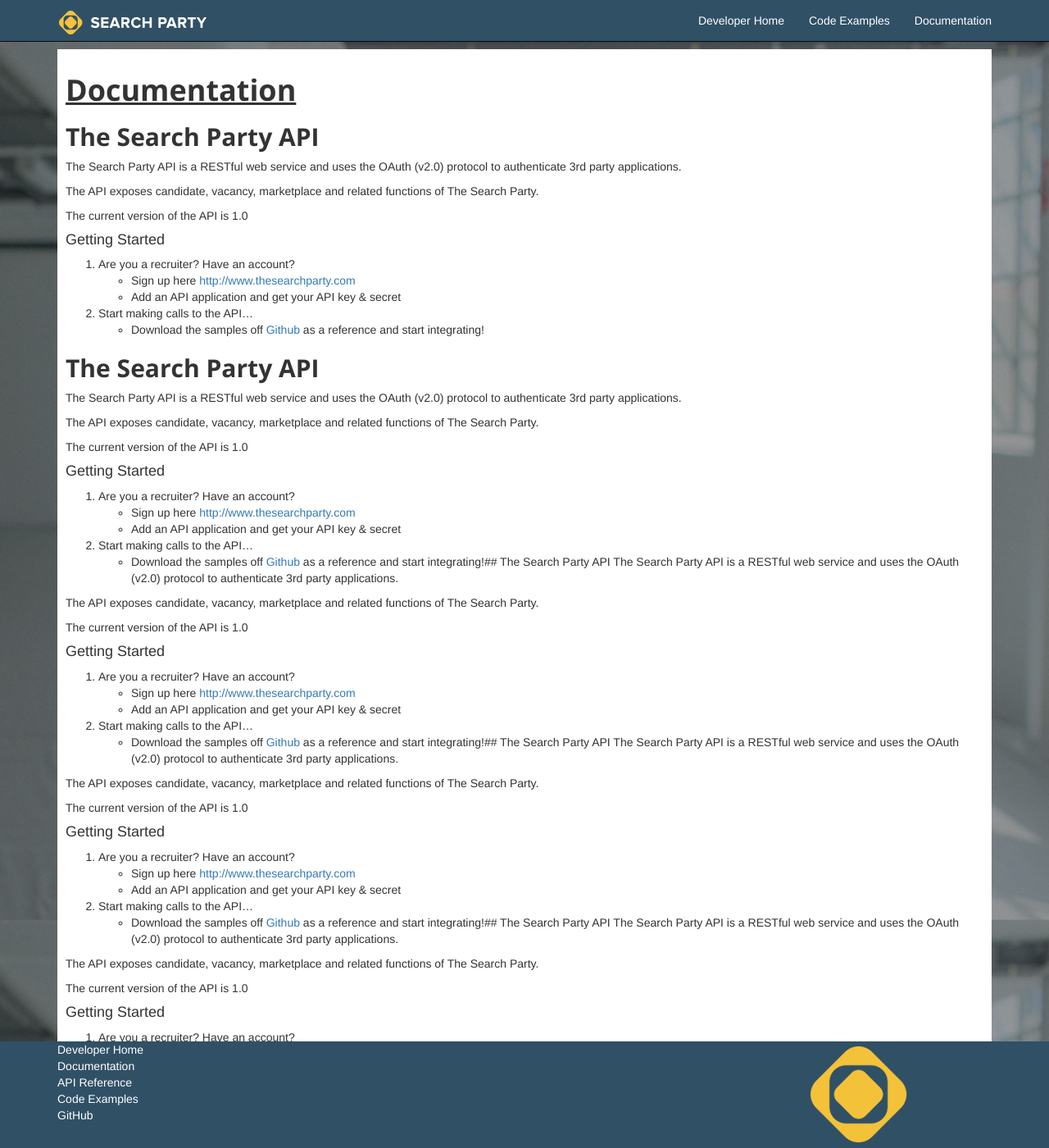
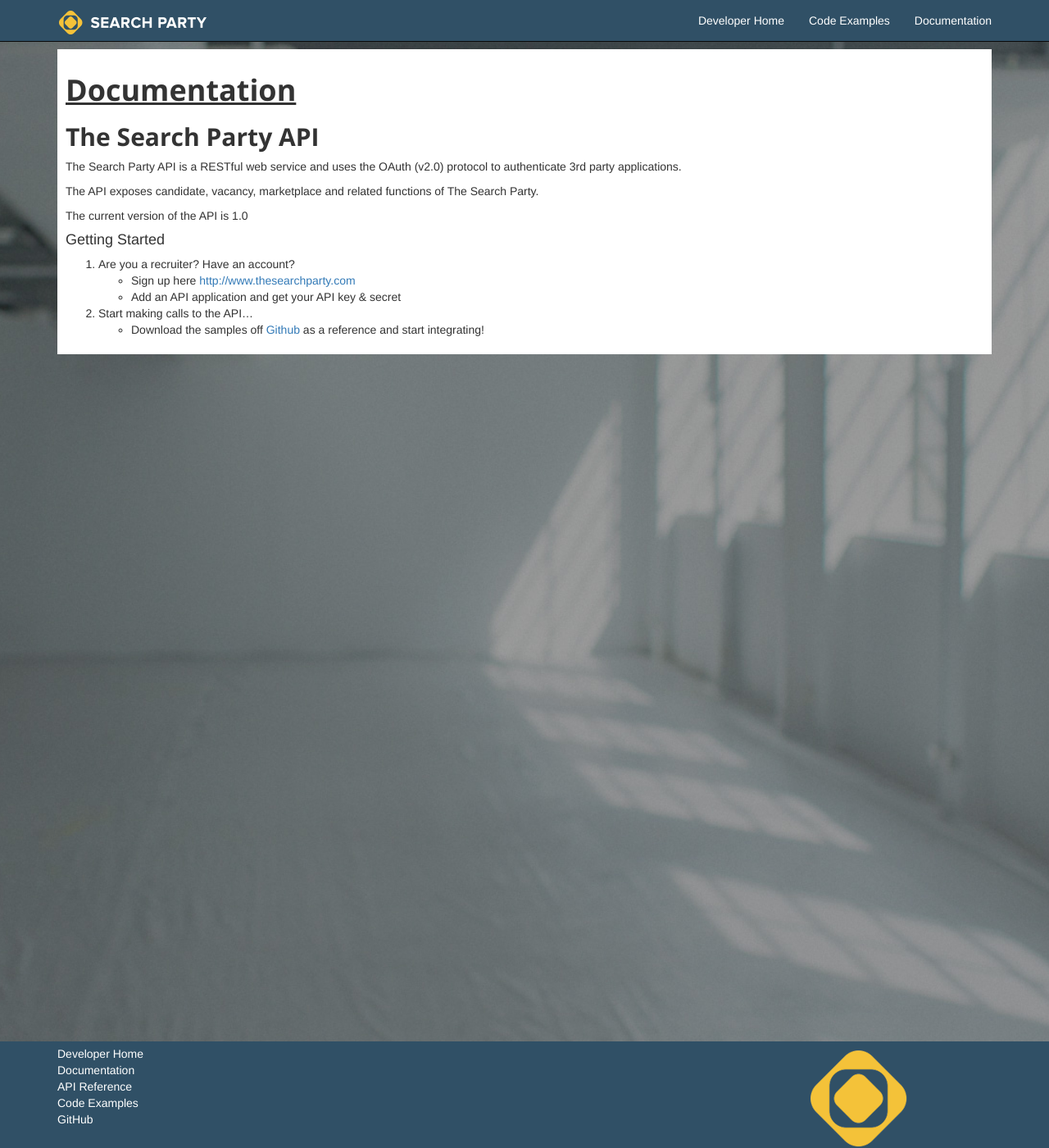
Before and after one commit to thesearchparty/searchparty-dev-site, a Jekyll site: the page built from documentation.md, in a window 1280 px wide and 1400 px high. Shown: the whole window at 82% size. Built offline with Jekyll 4.4.1, drawn with Linux system fonts in a browser that asks for light colours; some of the changed text lies outside the part shown.

Commit message:
fixing padding on foot

```diff
--- a/css/main.scss
+++ b/css/main.scss
@@ -71,6 +71,7 @@
 }
 
 .footer {
+	padding-top: 5px;
 	background-color: #305066 !important;
 	// position: absolute;
  	// bottom: 0;
--- a/documentation.md
+++ b/documentation.md
@@ -17,65 +17,3 @@
 - Add an API application and get your API key & secret
 2. Start making calls to the API...
 - Download the samples off [Github](https://github.com/thesearchparty) as a reference and start integrating!
-
-## The Search Party API
-The Search Party API is a RESTful web service and uses the OAuth (v2.0) protocol to authenticate 3rd party applications.
-
-The API exposes candidate, vacancy, marketplace and related functions of The Search Party.
-
-The current version of the API is 1.0
-
-#### Getting Started
-1. Are you a recruiter? Have an account?
-- Sign up here [http://www.thesearchparty.com](http://www.thesearchparty.com)
-- Add an API application and get your API key & secret
-2. Start making calls to the API...
-- Download the samples off [Github](https://github.com/thesearchparty) as a reference and start integrating!## The Search Party API
-The Search Party API is a RESTful web service and uses the OAuth (v2.0) protocol to authenticate 3rd party applications.
-
-The API exposes candidate, vacancy, marketplace and related functions of The Search Party.
-
-The current version of the API is 1.0
-
-#### Getting Started
-1. Are you a recruiter? Have an account?
-- Sign up here [http://www.thesearchparty.com](http://www.thesearchparty.com)
-- Add an API application and get your API key & secret
-2. Start making calls to the API...
-- Download the samples off [Github](https://github.com/thesearchparty) as a reference and start integrating!## The Search Party API
-The Search Party API is a RESTful web service and uses the OAuth (v2.0) protocol to authenticate 3rd party applications.
-
-The API exposes candidate, vacancy, marketplace and related functions of The Search Party.
-
-The current version of the API is 1.0
-
-#### Getting Started
-1. Are you a recruiter? Have an account?
-- Sign up here [http://www.thesearchparty.com](http://www.thesearchparty.com)
-- Add an API application and get your API key & secret
-2. Start making calls to the API...
-- Download the samples off [Github](https://github.com/thesearchparty) as a reference and start integrating!## The Search Party API
-The Search Party API is a RESTful web service and uses the OAuth (v2.0) protocol to authenticate 3rd party applications.
-
-The API exposes candidate, vacancy, marketplace and related functions of The Search Party.
-
-The current version of the API is 1.0
-
-#### Getting Started
-1. Are you a recruiter? Have an account?
-- Sign up here [http://www.thesearchparty.com](http://www.thesearchparty.com)
-- Add an API application and get your API key & secret
-2. Start making calls to the API...
-- Download the samples off [Github](https://github.com/thesearchparty) as a reference and start integrating!## The Search Party API
-The Search Party API is a RESTful web service and uses the OAuth (v2.0) protocol to authenticate 3rd party applications.
-
-The API exposes candidate, vacancy, marketplace and related functions of The Search Party.
-
-The current version of the API is 1.0
-
-#### Getting Started
-1. Are you a recruiter? Have an account?
-- Sign up here [http://www.thesearchparty.com](http://www.thesearchparty.com)
-- Add an API application and get your API key & secret
-2. Start making calls to the API...
-- Download the samples off [Github](https://github.com/thesearchparty) as a reference and start integrating!
```
